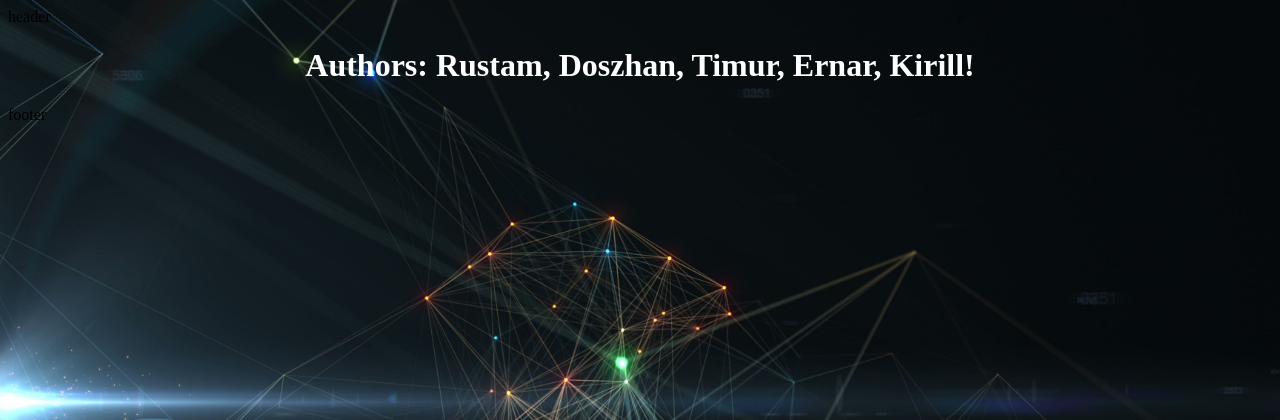
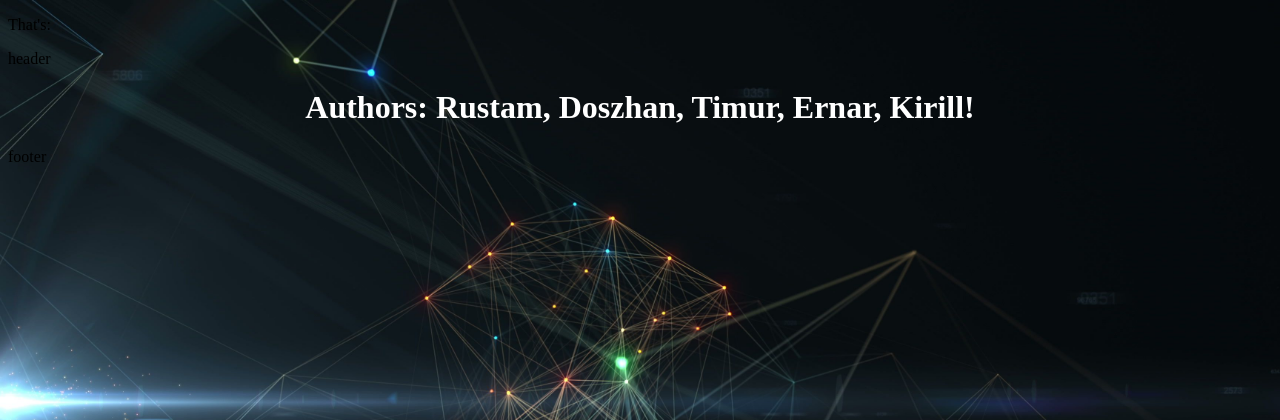
Before and after one commit to doszhan-omralin/RusTechnika, a PHP site: page / in a window 1280 px wide. Shown: the top 420 px of the page. Run offline with PHP 8.4, Linux system fonts and the light colour scheme.

Commit message:
my edit;

```diff
--- a/header.php
+++ b/header.php
@@ -1,3 +1,5 @@
+<p> That's: </p>
+
 <?php
 echo "header";
 ?>
```
